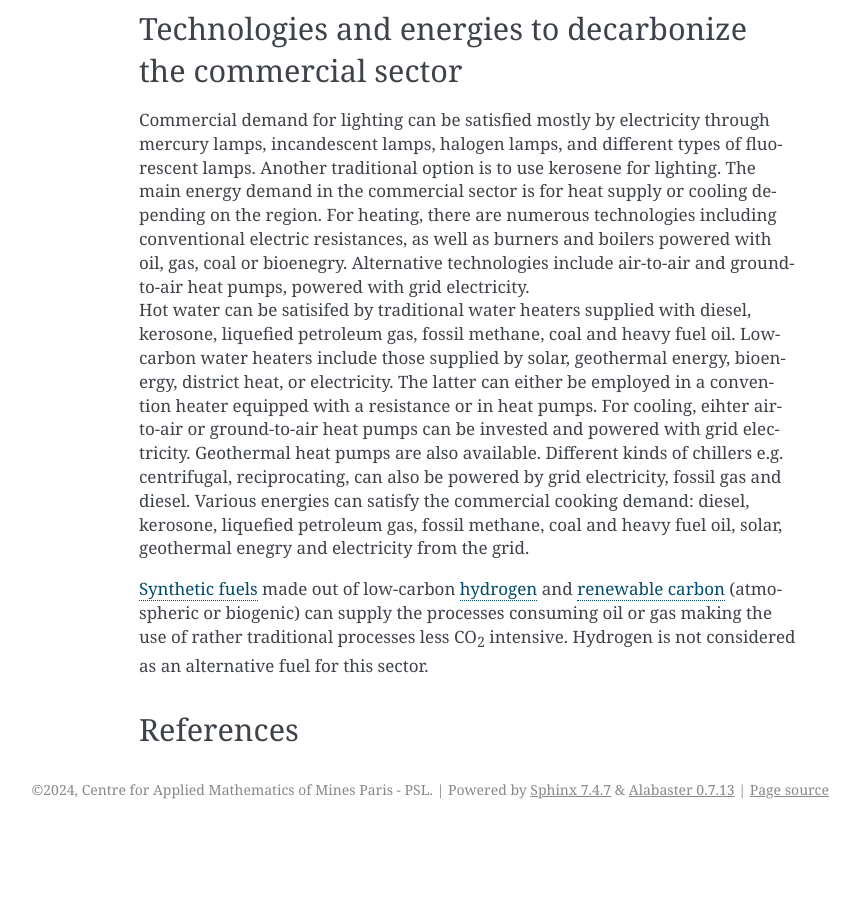
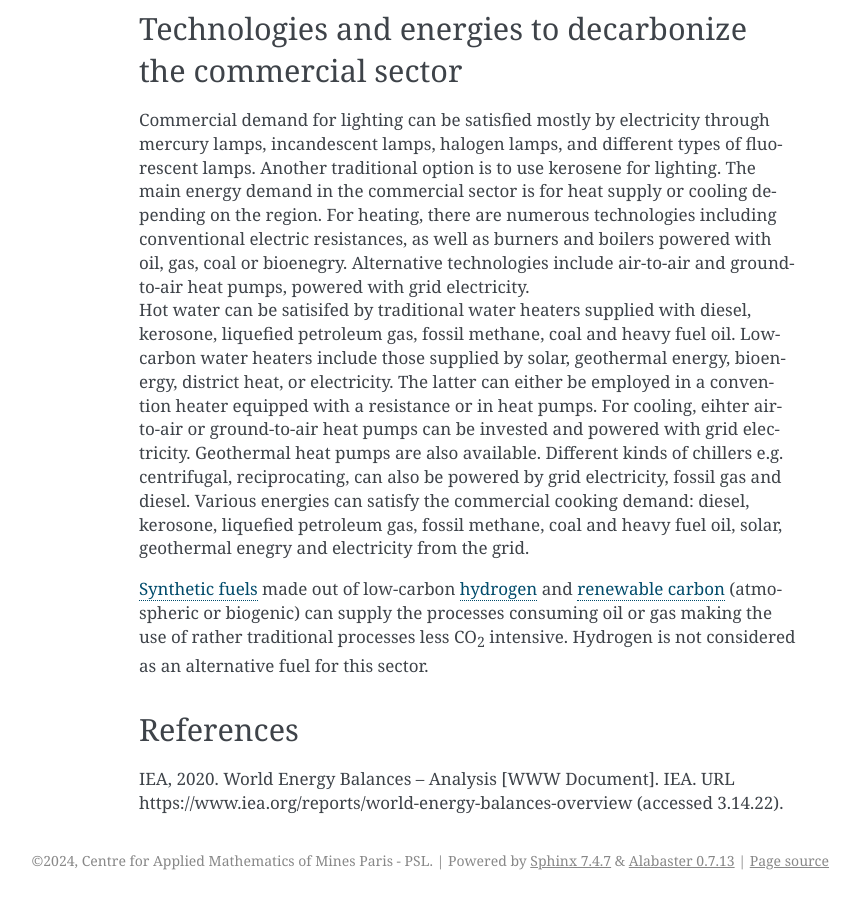
Before and after one commit to LucasDesport/tiam-fr, a Sphinx documentation site: the page built from docs/energy-sectors/commercial.md, in a window 1280 px wide and 900 px high, scrolled down 1138 px. Shown: the whole window, without its empty margins (281-1141 px from the left). Built offline with Sphinx 7.4.7, drawn with Linux system fonts in a browser that asks for light colours; pages that are not in the unit, such as notebooks, are missing from menus; before the commit the page ends 1967 px from its top, so only the background shows below that.

Commit message:
Update commercial.md

```diff
--- a/docs/energy-sectors/commercial.md
+++ b/docs/energy-sectors/commercial.md
@@ -20,3 +20,4 @@ Various energies can satisfy the commercial cooking demand: diesel, kerosone, li
 [Synthetic fuels](synthetic-fuels.md) made out of low-carbon [hydrogen](hydrogen.md) and [renewable carbon](CO2-accounting.md) (atmospheric or biogenic) can supply the processes consuming oil or gas making the use of rather traditional processes less CO<sub>2</sub> intensive. Hydrogen is not considered as an alternative fuel for this sector.
 
 ## References
+IEA, 2020. World Energy Balances – Analysis [WWW Document]. IEA. URL https://www.iea.org/reports/world-energy-balances-overview (accessed 3.14.22).
```
